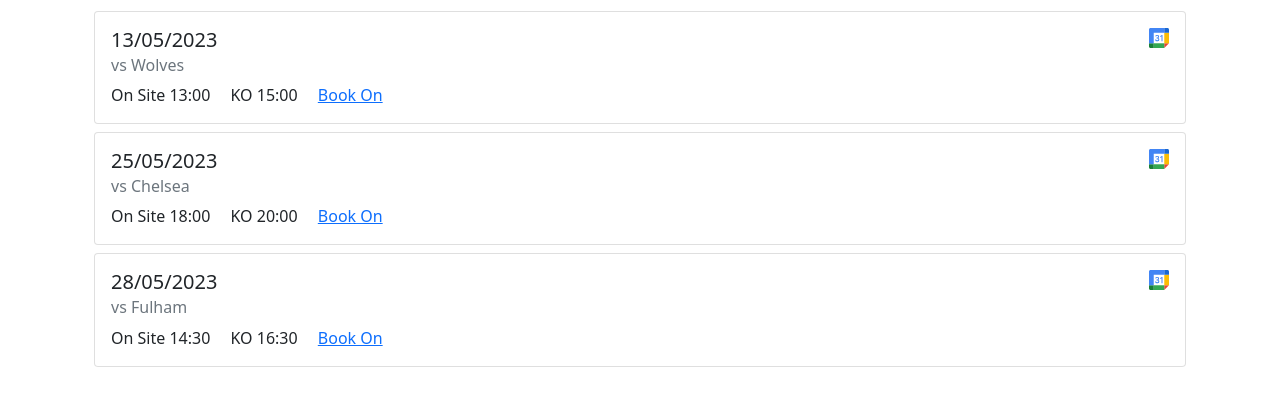
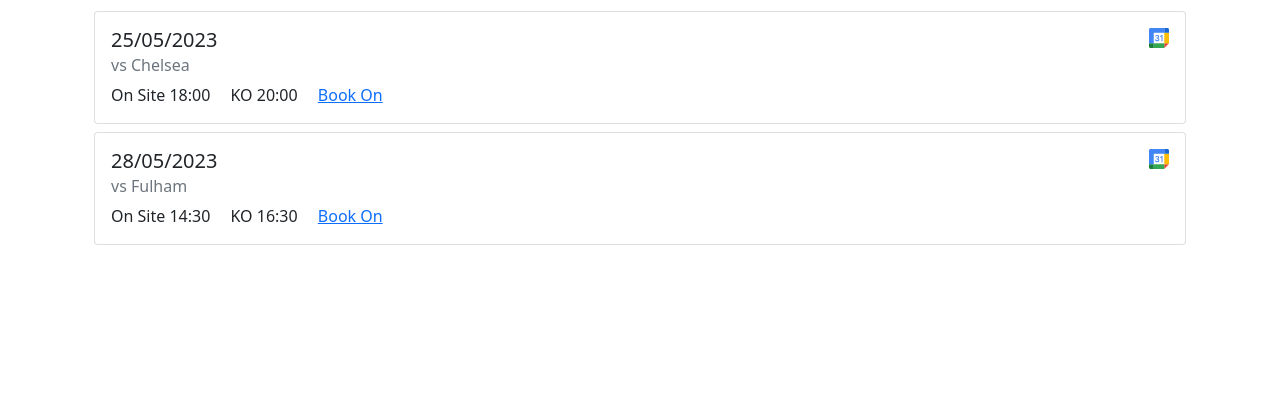
Before and after one commit to HarryEMartland/sja-united-matches, a plain HTML site: page index.html in a window 1280 px wide. Shown: the part 143-546 px from the top of the page. Drawn offline with nearby package versions, Linux system fonts and the light colour scheme.

Commit message:
Deploying to gh-pages from @ HarryEMartland/sja-united-matches@d30bd05f7f280fdc168454c7c9f695ab553ab8d0 🚀

```diff
--- a/index.html
+++ b/index.html
@@ -25,22 +25,6 @@
                 <h1 class="">Upcoming Games</h1>
             </div>
         </div>
-
-
-            <div class="card mt-2">
-                <div class="card-body">
-                    <h5 class="card-title">
-                        13/05/2023
-                       <a href="https://www.google.com/calendar/render?action=TEMPLATE&amp;			text=SJA United vs Wolves&amp;			dates=20230513T130000%2F20230513T170000			&amp;location=Old Trafford, Sir Matt Busby Way, Old Trafford, Stretford, Manchester M16 0RA, UK" title="Add to Google Maps" target="_blank" class="card-link"><img
-                                   style="height: 1em; float: right" src="gcalendar.svg"></a>
-                    </h5>
-                    <h6 class="card-subtitle mb-2 text-muted">vs Wolves</h6>
-                    <span class="card-link">On Site 13:00</span>
-                    <span class="card-link">KO 15:00</span>
-                    <span class="card-link"><a href="mailto:sue.burke@sja.org.uk?subject=13/05/2023%20Game&amp;body=Hi Sue, please can you book me on the 13/05/2023 game.%0D%0A%0D%0AThanks%0D%0A%3CFull%20Name%3E" target="_blank">Book On</a></span>
-
-                </div>
-            </div>
 
 
             <div class="card mt-2">
```
